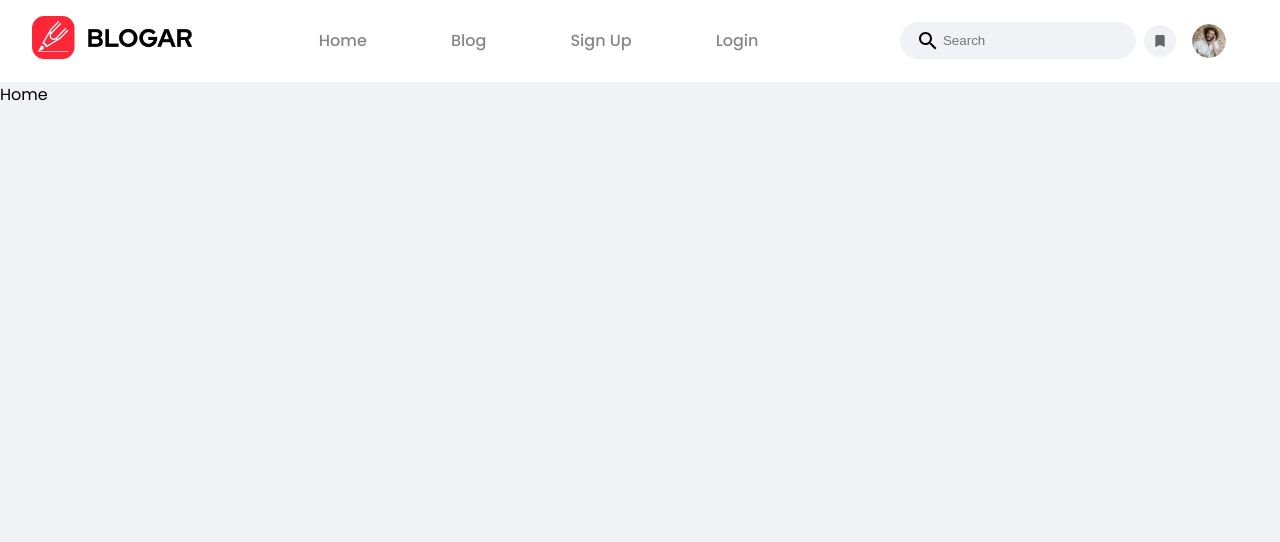
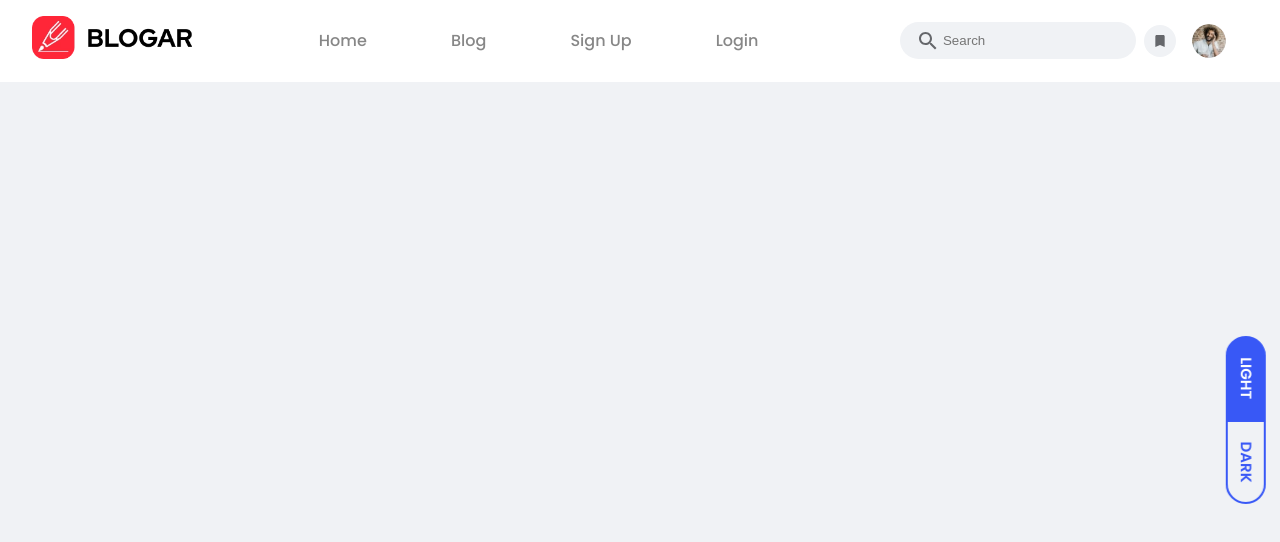
Before and after one commit to heyitsuzair/blog-fire-react, a React (Create React App) app: page / in a window 1280 px wide. Shown: the top 542 px of the page. Built offline with nearby package versions, Linux system fonts and the light colour scheme.

Commit message:
Theme Switcher Added

```diff
--- a/src/App.css
+++ b/src/App.css
@@ -15,6 +15,11 @@ body {
   font-family: "Poppins";
   background-color: var(--bg-color-gray);
   color: var(--color-body);
+}
+.dark {
+  --color-white: #1a1a1a;
+  --color-gray: #ffffff;
+  --bg-color-gray: #242424;
 }
 /* header component */
 .header {
@@ -48,6 +53,10 @@ body {
   border: none;
   background-color: var(--bg-color-gray);
   outline: none;
+  color: var(--color-gray);
+}
+.search {
+  color: var(--color-gray);
 }
 .header-icons.menu {
   display: none;
@@ -95,6 +104,47 @@ body {
   font-weight: 600;
   text-decoration: none;
 }
+/* Theme Switcher */
+.theme-switcher {
+  display: flex;
+  position: fixed;
+  right: -50px;
+  top: 50%;
+  transform: translateY(-50%) rotate(90deg);
+  z-index: 1035;
+  transform: rotate(90deg);
+  justify-content: center;
+  align-items: flex-start;
+}
+.mid {
+  border-right: 2px solid var(--color-primary);
+}
+.switch-light,
+.switch-dark {
+  color: var(--color-primary);
+  font-family: "Poppins";
+  font-weight: 600;
+  text-transform: uppercase;
+  cursor: pointer;
+}
+.switch-dark {
+  padding: 0.4rem 1.2rem;
+  font-size: 15px;
+  border: 2px solid var(--color-primary);
+  border-top-right-radius: 50px;
+  border-bottom-right-radius: 50px;
+}
+.switch-light {
+  padding: 0.4rem 1.2rem;
+  font-size: 15px;
+  border: 2px solid var(--color-primary);
+  border-top-left-radius: 50px;
+  border-bottom-left-radius: 50px;
+}
+.switch-active {
+  background-color: var(--color-primary);
+  color: white;
+}
 /* Media Queries */
 
 @media (max-width: 768px) {
--- a/src/App.js
+++ b/src/App.js
@@ -2,16 +2,21 @@ import Header from "./components/commons/Header";
 import "./App.css";
 import { BrowserRouter as Router, Routes, Route } from "react-router-dom";
 import Home from "./pages/Home";
+import ThemeSwitcher from "./components/commons/ThemeSwitcher";
+import ModeState from "./context/modeState";
 
 function App() {
   return (
     <div className="App">
+      <ModeState>
         <Router>
+          <ThemeSwitcher />
           <Header />
           <Routes>
             <Route path="/" element={<Home />} />
           </Routes>
         </Router>
+      </ModeState>
     </div>
   );
 }
--- a/src/components/commons/Header.js
+++ b/src/components/commons/Header.js
@@ -1,14 +1,25 @@
 import React from "react";
 import { Grid } from "@mui/material";
-import logo from "../../assets/img/logo-black.webp";
+import logo_black from "../../assets/img/logo-black.webp";
+import logo_white from "../../assets/img/logo-white.webp";
 import MenuItem from "./MenuItem";
 import HeaderRight from "./HeaderRight";
+import { useContext } from "react";
+import modeContext from "../../context/modeContext";
 export default function Header() {
+  // using the mode context to check whether mode is light or dark and according to criteria switching the brand image
+  const mode_context = useContext(modeContext);
+  const { mode } = mode_context;
+
   return (
     <div className="header">
       <Grid container>
         <Grid item md={2} xs={4} sm={10}>
-          <img src={logo} alt="Loading..." className="brand" />
+          <img
+            src={mode === "light" ? logo_black : logo_white}
+            alt="Loading..."
+            className="brand"
+          />
         </Grid>
         <Grid
           item
--- /dev/null
+++ b/src/components/commons/ThemeSwitcher.js
@@ -0,0 +1,26 @@
+import React from "react";
+import { useContext } from "react";
+import modeContext from "../../context/modeContext";
+
+export default function ThemeSwitcher() {
+  // use the following context to get current theme mode
+  const context = useContext(modeContext);
+  const { mode, handleChange } = context;
+
+  return (
+    <div className="theme-switcher">
+      <div
+        className={`switch-light ${mode === "light" ? "switch-active" : ""}`}
+        onClick={(e) => handleChange(e, "light")}
+      >
+        Light
+      </div>
+      <div
+        className={`switch-dark ${mode === "dark" ? "switch-active" : ""}`}
+        onClick={(e) => handleChange(e, "dark")}
+      >
+        Dark
+      </div>
+    </div>
+  );
+}
--- /dev/null
+++ b/src/context/modeContext.js
@@ -0,0 +1,5 @@
+import { createContext } from "react";
+
+const modeContext = createContext();
+
+export default modeContext;
--- /dev/null
+++ b/src/context/modeState.js
@@ -0,0 +1,20 @@
+import React, { useState } from "react";
+import modeContext from "./modeContext";
+
+export default function ModeState({ children }) {
+  const [mode, setMode] = useState("light");
+  const handleChange = (e, mode) => {
+    if (mode === "dark") {
+      setMode("dark");
+      document.body.classList.add("dark");
+    } else {
+      document.body.classList.remove("dark");
+      setMode("light");
+    }
+  };
+  return (
+    <modeContext.Provider value={{ handleChange, mode }}>
+      {children}
+    </modeContext.Provider>
+  );
+}
--- a/src/pages/Home.js
+++ b/src/pages/Home.js
@@ -1,5 +1,5 @@
 import React from "react";
 
 export default function Home() {
-  return <div>Home</div>;
+  return <div></div>;
 }
```
Also changed, not shown: src/assets/img/logo-white.webp (added). Lines whose indentation alone changed are shown as unchanged.
